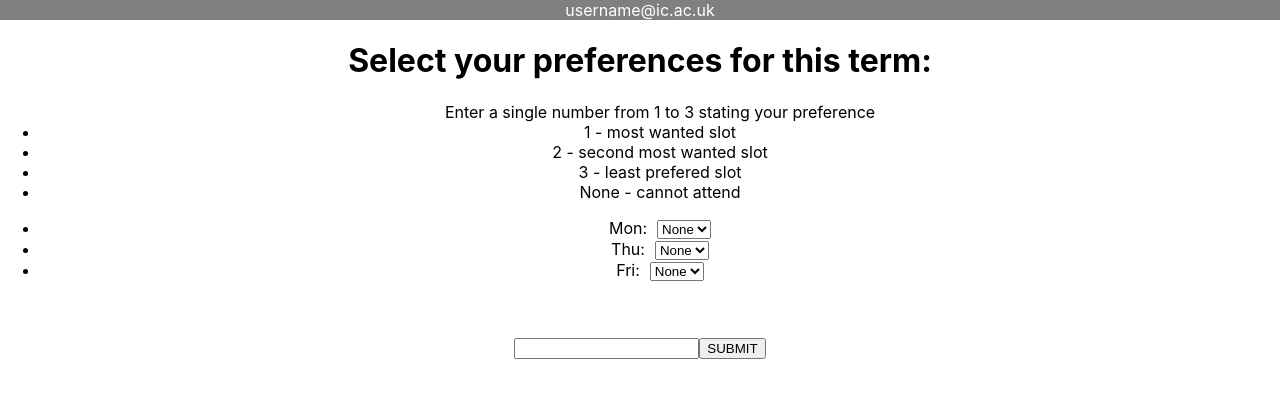
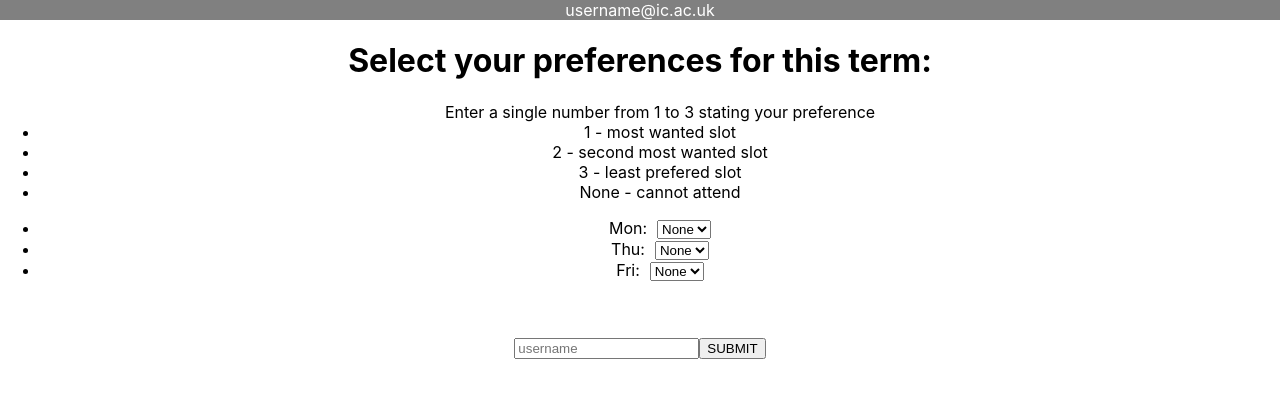
Before and after one commit to TiberiuBucur/Ta-Management-App, a React (Create React App) app in the folder src/client/: page / in a window 1280 px wide. Shown: the top 398 px of the page. Built offline with nearby package versions, Linux system fonts and the light colour scheme.

Commit message:
[tiberiu, andrei] Add placeholder for username input

```diff
--- a/src/client/src/ta/AvailSelect.tsx
+++ b/src/client/src/ta/AvailSelect.tsx
@@ -100,6 +100,7 @@ const Selection = () => {
       <br />
       <input
         type="text"
+        placeholder="username"
         value={username}
         onChange={(event) => {
           setUsername(event.currentTarget.value);
```
